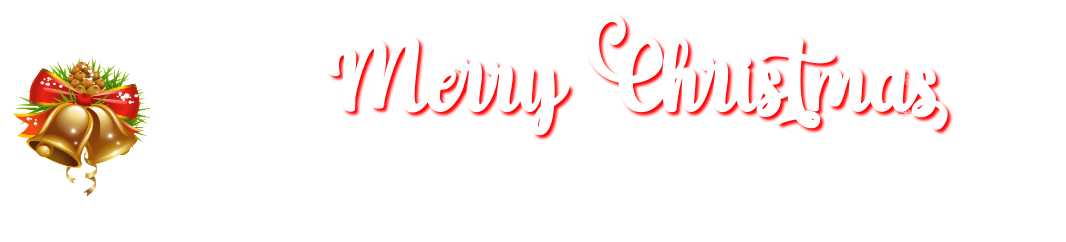
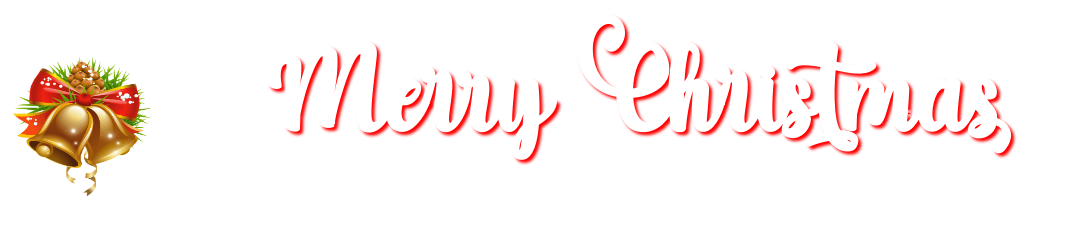
Before and after one commit to Bambi2k/bambi2k.github.io, a plain HTML site: page index.html in a window 1280 px wide. Shown: the whole page, without its empty margins (0-1066 px from the left). Drawn offline with Linux system fonts and the light colour scheme.

Commit message:
improvements

```diff
--- a/MAIN/index.html
+++ b/index.html
@@ -1,7 +1,7 @@
 <!DOCTYPE html>
 <html lang="en">
   <head>
-    <link rel="stylesheet" href="/MAIN/style.css" />
+    <link rel="stylesheet" href="style.css" />
     <link rel="icon" href="/Other stuff/cc.svg" type="image/x-icon" />
     <meta charset="UTF-8" />
     <meta http-equiv="X-UA-Compatible" content="IE=edge" />
@@ -10,7 +10,7 @@
   </head>
   <body>
     <div class="snow layer1"></div>
-    <h1>Merry Christmas</h1>
+    <center><h1>Merry Christmas</h1></center>
     <audio id="audio" src="/Other stuff/bell.mp3"></audio>
     <div class="button">
       <img
@@ -26,7 +26,7 @@
   </body>
 </html>
 
-<script src="/MAIN/script.js"></script>
+<script src="script.js"></script>
 <script
   src="https://kit.fontawesome.com/4b39a549d2.js "
   crossorigin="anonymous"
--- a/MAIN/style.css
+++ b/style.css
@@ -20,14 +20,12 @@ body {
 }
 
 h1 {
-  margin-left: 320px;
-  margin-top: 0px;
-  padding: 0;
-  font-size: 100px;
+  font-size: 120px;
   color: white;
   text-decoration: none;
   font-weight: 10px;
   text-shadow: 3px 3px 3px red;
+  margin: 0;
 }
 
 @font-face {
```
Also changed, not shown: script.js (renamed from MAIN/script.js).
